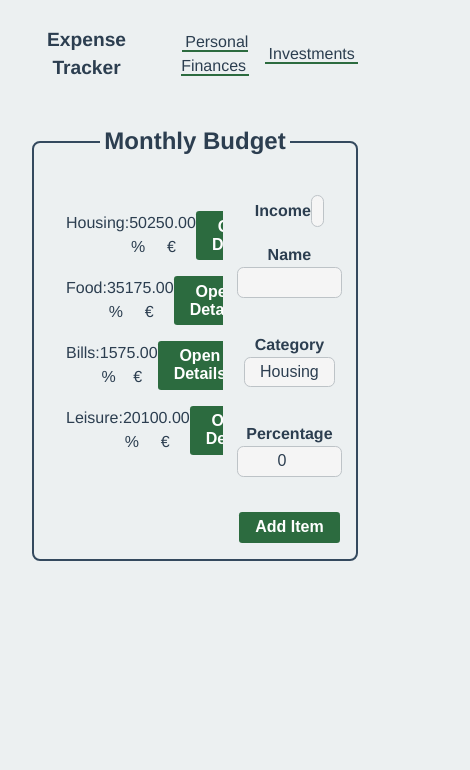
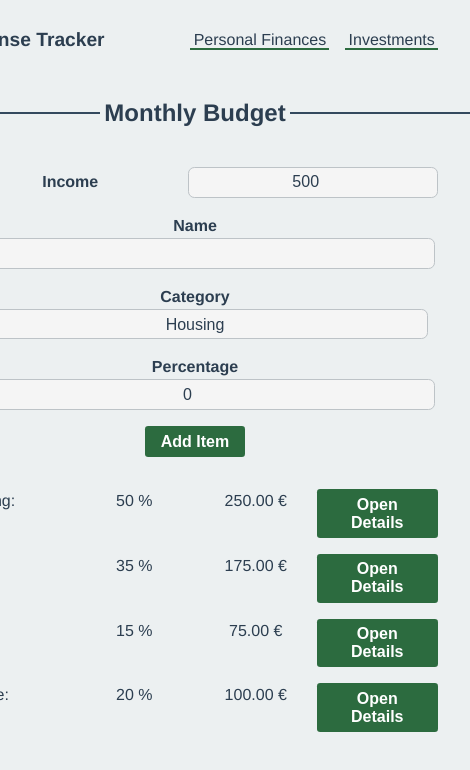
Before and after one commit to andrebarros7201/expense-tracker, a React (Vite) app: page / in a window 390 px wide. Shown: the top 770 px of the page, 470 px wide, since content can reach past the window. Built offline with nearby package versions, Linux system fonts and the light colour scheme.

Commit message:
improve pages, container and personal finances responsiveness

```diff
--- a/src/App.scss
+++ b/src/App.scss
@@ -1,6 +1,10 @@
 #root {
-  width: min(1200px, 100%);
+  width: clamp(550px, 100%, 1200px);
   text-align: center;
   box-sizing: border-box;
   padding: 0 2rem;
+
+  @media (max-width: 800px) {
+    padding: 0;
+  }
 }
--- a/src/components/budget/budget.module.scss
+++ b/src/components/budget/budget.module.scss
@@ -8,4 +8,15 @@
   grid-template-areas:
     "distribution income"
     "distribution form";
+
+  @media (max-width: 1000px) {
+    grid-template-columns: 1fr;
+    grid-template-rows: 1fr;
+    grid-auto-flow: row;
+
+    grid-template-areas:
+      "income"
+      "form"
+      "distribution";
+  }
 }
--- a/src/components/budget/components/budgetDistribution/BudgetDistribution.module.scss
+++ b/src/components/budget/components/budgetDistribution/BudgetDistribution.module.scss
@@ -1,3 +1,5 @@
+@import "../../../../styles/main.scss";
+
 .distribution {
   grid-area: distribution;
   display: flex;
@@ -7,4 +9,9 @@
   padding: 1rem;
   overflow-y: auto;
   max-height: 300px;
+  border-right: 2px solid $color-border-dark;
+
+  @media (max-width: 1000px) {
+    border: none;
+  }
 }
--- a/src/components/header/Header.module.scss
+++ b/src/components/header/Header.module.scss
@@ -5,6 +5,10 @@
   flex-flow: row nowrap;
   justify-content: space-between;
   align-items: center;
+
+  @media (max-width: 800px) {
+    padding: 0 2rem;
+  }
 }
 
 .header__list {
--- a/src/styles/_container.scss
+++ b/src/styles/_container.scss
@@ -16,4 +16,10 @@
     margin-top: -1.2rem;
     padding: 0 0.3rem;
   }
+
+  @media (max-width: 800px) {
+    border: none;
+    border-radius: 0;
+    border-top: 2px solid $color-border-dark;
+  }
 }
```
